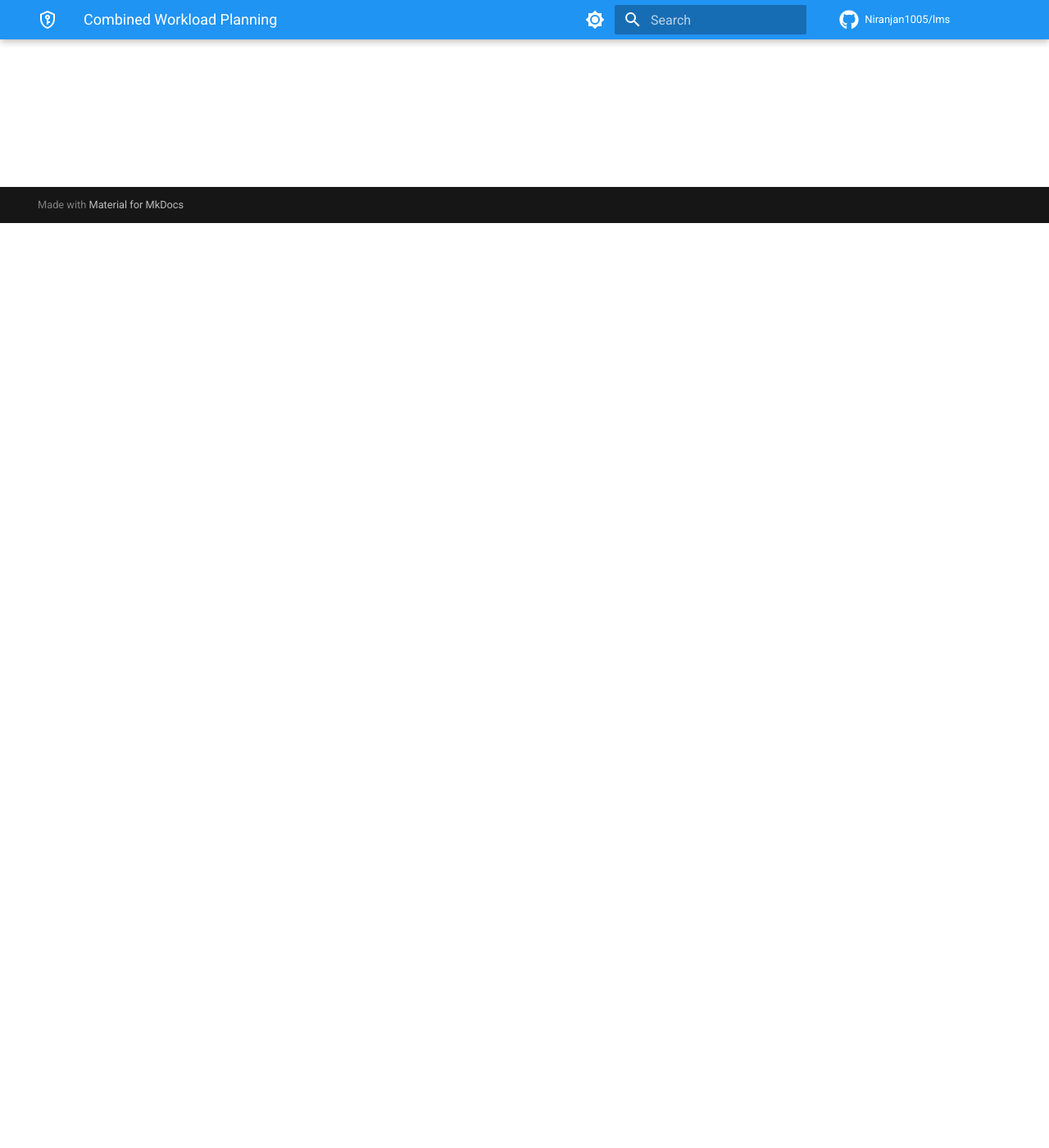
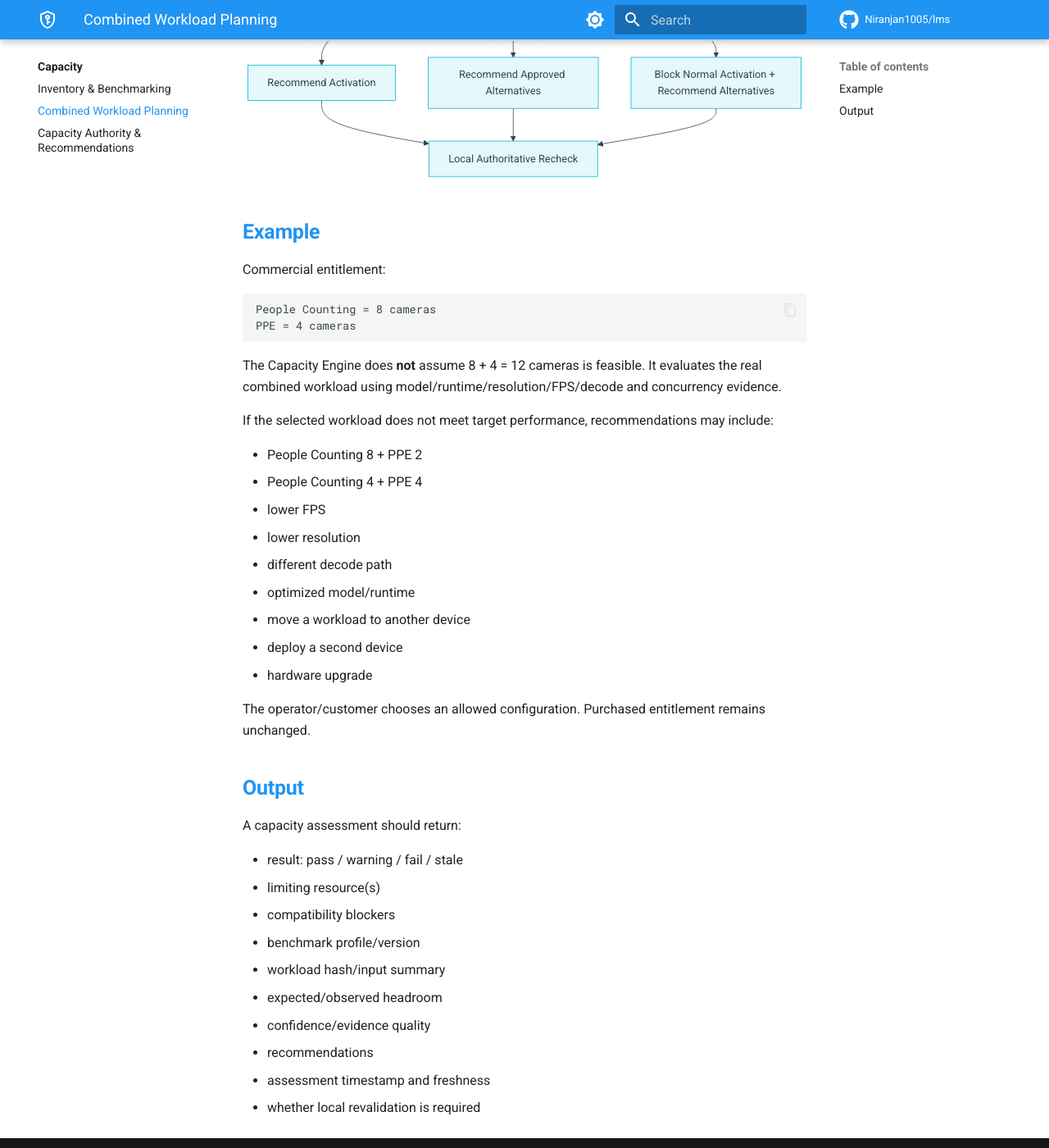
Before and after one commit to Niranjan1005/lms, an MkDocs documentation site: the page built from docs/capacity/planning.md, in a window 1280 px wide and 1400 px high, scrolled down 1128 px. Shown: the whole window at 82% size. Built offline with MkDocs 1.6.1 and Material for MkDocs 9.7.7, drawn with Linux system fonts in a browser that asks for light colours; comment, search, counter and statistics services are not loaded; some of the changed text lies outside the part shown.

Commit message:
docs: complete combined workload planning outputs

```diff
--- a/docs/capacity/planning.md
+++ b/docs/capacity/planning.md
@@ -1,15 +1,60 @@
 # Combined Workload Planning
+
+Capacity planning evaluates the complete active and proposed workload, not individual feature quotas in isolation.
 
 ~~~mermaid
 flowchart TD
-    A[Collect Inventory] --> B[Existing Workloads]
-    B --> C[Proposed Feature]
-    C --> D[Benchmark Profiles]
-    D --> E[Combined Resource Budget]
-    E --> F{Meets Target?}
-    F -->|Yes| G[Recommend Activation]
-    F -->|Warning| H[Recommend Alternatives]
-    F -->|No| I[Different Allocation / Hardware]
+    A[Collect Inventory] --> B[Compatibility Check]
+    B --> C[Load Existing Workloads]
+    C --> D[Add Proposed Workload]
+    D --> E[Resolve Approved Benchmark Profiles]
+    E --> F[Calculate Combined CPU/RAM/GPU/VRAM/Decode/Disk/Thermal Budget]
+    F --> G[Apply Performance + Headroom Targets]
+    G --> H{PASS / WARNING / FAIL}
+    H -->|PASS| I[Recommend Activation]
+    H -->|WARNING| J[Recommend Approved Alternatives]
+    H -->|FAIL| K[Block Normal Activation + Recommend Alternatives]
+    I --> L[Local Authoritative Recheck]
+    J --> L
+    K --> L
 ~~~
 
-Alternatives may include fewer active cameras with approval, lower FPS/resolution, optimized model/runtime, moving workload, or hardware upgrade.
+## Example
+
+Commercial entitlement:
+
+~~~text
+People Counting = 8 cameras
+PPE = 4 cameras
+~~~
+
+The Capacity Engine does **not** assume 8 + 4 = 12 cameras is feasible. It evaluates the real combined workload using model/runtime/resolution/FPS/decode and concurrency evidence.
+
+If the selected workload does not meet target performance, recommendations may include:
+
+- People Counting 8 + PPE 2
+- People Counting 4 + PPE 4
+- lower FPS
+- lower resolution
+- different decode path
+- optimized model/runtime
+- move a workload to another device
+- deploy a second device
+- hardware upgrade
+
+The operator/customer chooses an allowed configuration. Purchased entitlement remains unchanged.
+
+## Output
+
+A capacity assessment should return:
+
+- result: pass / warning / fail / stale
+- limiting resource(s)
+- compatibility blockers
+- benchmark profile/version
+- workload hash/input summary
+- expected/observed headroom
+- confidence/evidence quality
+- recommendations
+- assessment timestamp and freshness
+- whether local revalidation is required
```
